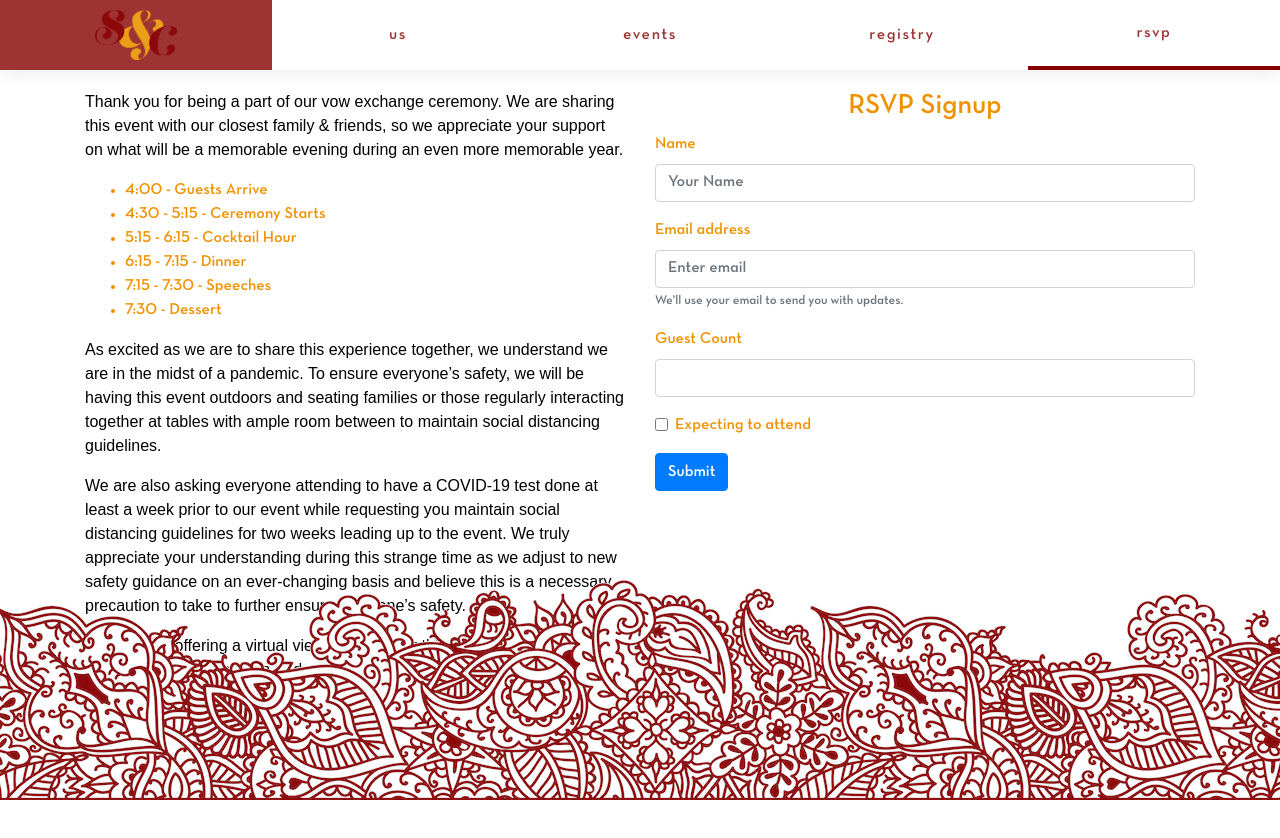
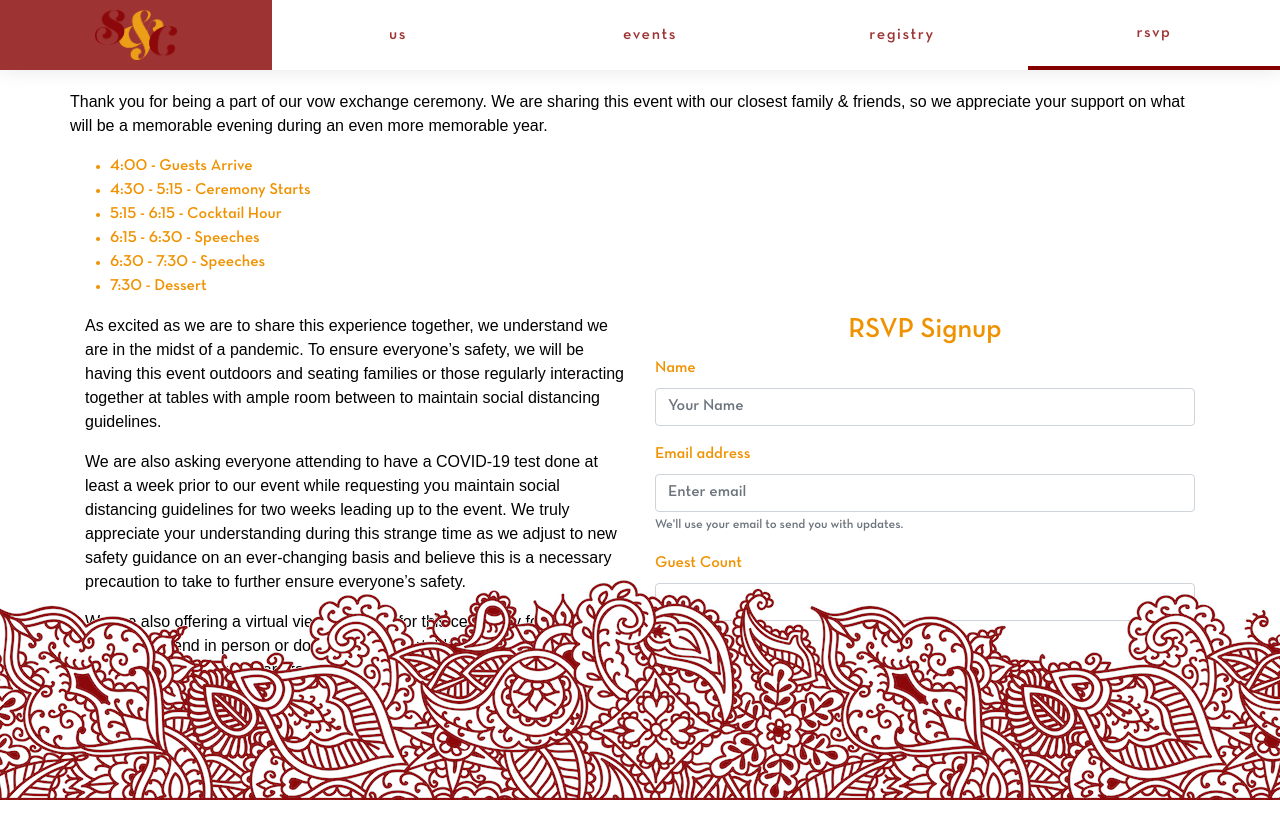
Before and after one commit to Chrisell/chris-and-sumita, a React (Create React App) app: page /rsvp in a window 1280 px wide. Shown: the top 838 px of the page. Built offline with nearby package versions, Linux system fonts and the light colour scheme.

Commit message:
moves things around

```diff
--- a/src/Rsvp.js
+++ b/src/Rsvp.js
@@ -14,20 +14,23 @@ class Rsvp extends React.Component {
     render() {
         return (
             <Container>
+                <Row xs={1} sm={1} md={1} >
+                    <p>Thank you for being a part of our vow exchange ceremony. We are sharing this event with our closest family &amp; friends, so we appreciate your support on what will be a memorable evening during an even more memorable year.</p>
+                    <ul>
+                        <li>4:00 - Guests Arrive</li>
+                        <li>4:30 - 5:15 - Ceremony Starts</li>
+                        <li>5:15 - 6:15 - Cocktail Hour</li>
+                        <li>6:15 - 6:30 - Speeches</li>
+                        <li>6:30 - 7:30 - Speeches</li>
+                        <li>7:30 - Dessert</li>
+                    </ul>
+                </Row>
                 <Row xs={1} sm={1} md={2} >
                     <Col>
-                        <p>Thank you for being a part of our vow exchange ceremony. We are sharing this event with our closest family &amp; friends, so we appreciate your support on what will be a memorable evening during an even more memorable year.</p>
-                        <ul>
-                            <li>4:00 - Guests Arrive</li>
-                            <li>4:30 - 5:15 - Ceremony Starts</li>
-                            <li>5:15 - 6:15 - Cocktail Hour</li>
-                            <li>6:15 - 7:15 - Dinner</li>
-                            <li>7:15 - 7:30 - Speeches</li>
-                            <li>7:30 - Dessert</li>
-                        </ul>
                         <p>As excited as we are to share this experience together, we understand we are in the midst of a pandemic. To ensure everyone’s safety, we will be having this event outdoors and seating families or those regularly interacting together at tables with ample room between to maintain social distancing guidelines.</p>
                         <p>We are also asking everyone attending to have a COVID-19 test done at least a week prior to our event while requesting you maintain social distancing guidelines for two weeks leading up to the event. We truly appreciate your understanding during this strange time as we adjust to new safety guidance on an ever-changing basis and believe this is a necessary precaution to take to further ensure everyone’s safety.</p>
                         <p>We are also offering a virtual viewing option for this ceremony for those unable to attend in person or do not feel comfortable being tested at this time, as well as look forward to our larger celebration (&amp; full dance floor!) in 2021. </p>
+
                     </Col>
                     <Col>
                         <h3>RSVP Signup</h3>
```
